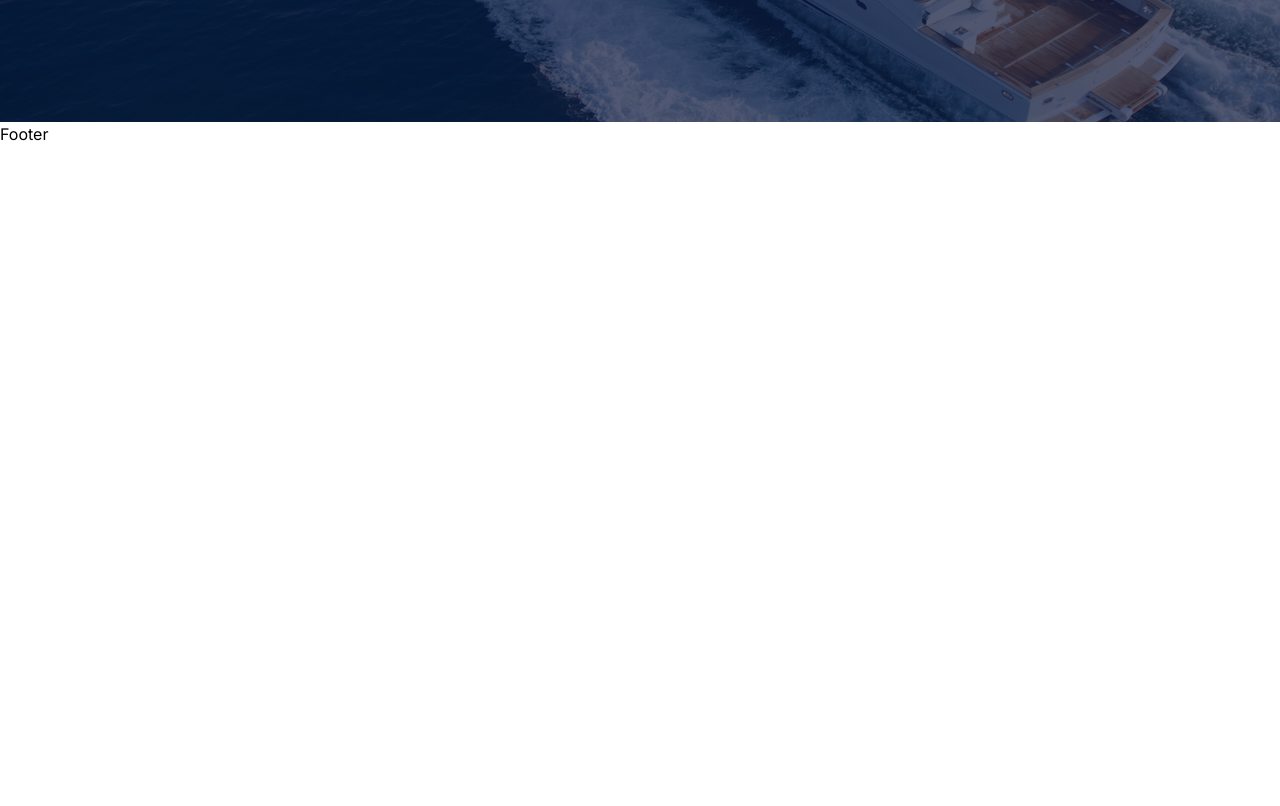
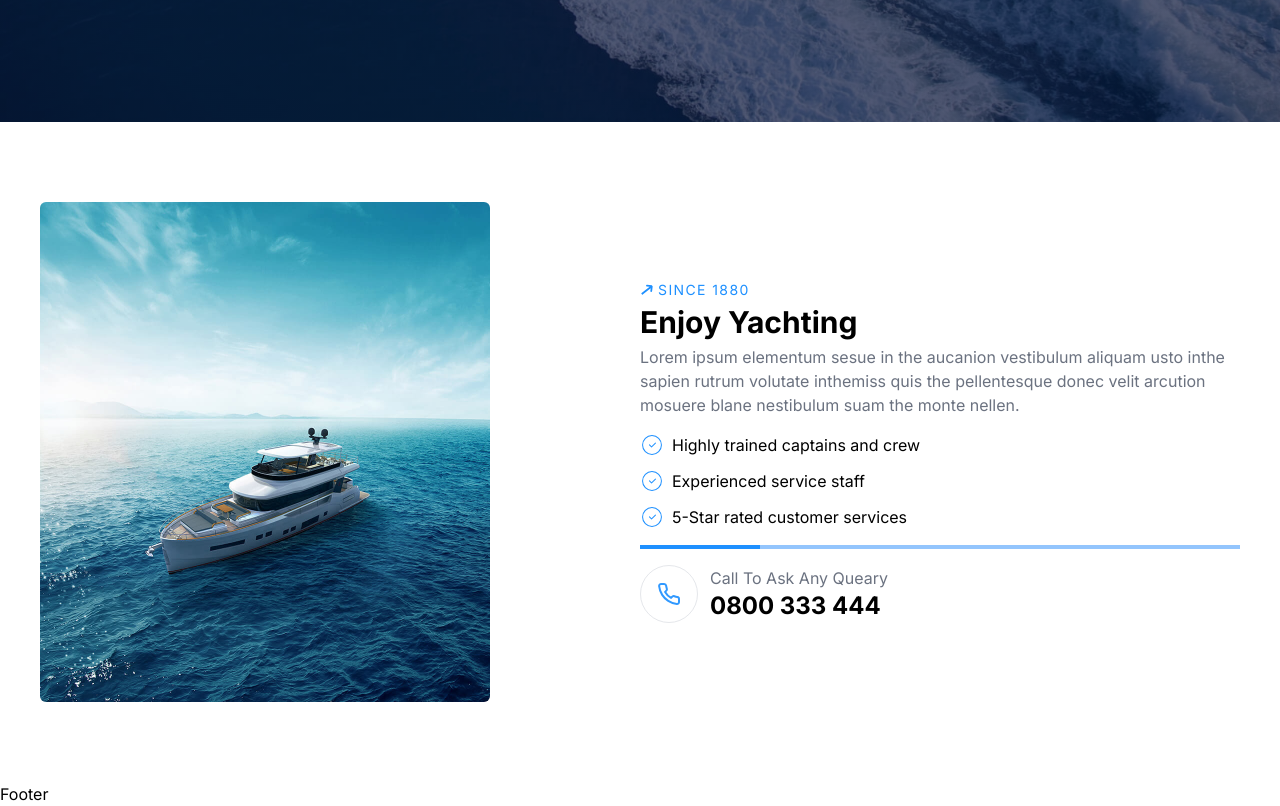
Before and after one commit to mdrobin45/yacht-renter, a Next.js app: page / in a window 1280 px wide. Shown: the part 760-1566 px from the top of the page. Before the commit the page ends 906 px from the top, so only its background shows below. Built offline with nearby package versions, Linux system fonts and the light colour scheme.

Commit message:
about section section done

```diff
--- /dev/null
+++ b/src/app/components/global/subHeading/subHeading.js
@@ -0,0 +1,12 @@
+import { FaArrowRightLong } from "react-icons/fa6";
+
+const SubHeading = ({ children }) => {
+   return (
+      <div className="flex items-center gap-1 text-primary uppercase tracking-widest text-sm">
+         <FaArrowRightLong className=" rotate-[322deg]" />
+         <p>{children}</p>
+      </div>
+   );
+};
+
+export default SubHeading;
--- /dev/null
+++ b/src/app/components/homeComponents/about/about.js
@@ -0,0 +1,62 @@
+import Image from "next/image";
+import { CiCircleCheck } from "react-icons/ci";
+import { FiPhone } from "react-icons/fi";
+import Container from "../../global/container/container";
+import SubHeading from "../../global/subHeading/subHeading";
+import aboutThumbnail from "/public/images/about4.jpg";
+
+const About = () => {
+   return (
+      <Container>
+         <section className="flex items-center justify-between py-20">
+            <div className="w-2/4">
+               <Image
+                  className="rounded-md"
+                  width={450}
+                  height={600}
+                  src={aboutThumbnail.src}
+                  alt="about"
+               />
+            </div>
+            <div className="w-2/4">
+               <SubHeading>SINCE 1880</SubHeading>
+               <h2 className="text-h2 font-bold">Enjoy Yachting</h2>
+               <p className="text-gray-500">
+                  Lorem ipsum elementum sesue in the aucanion vestibulum aliquam
+                  usto inthe sapien rutrum volutate inthemiss quis the
+                  pellentesque donec velit arcution mosuere blane nestibulum
+                  suam the monte nellen.
+               </p>
+               <div className="gap-y-3 flex flex-col mt-4">
+                  <div className="flex items-center gap-2">
+                     <CiCircleCheck className="text-primary text-2xl" />
+                     <p>Highly trained captains and crew</p>
+                  </div>
+                  <div className="flex items-center gap-2">
+                     <CiCircleCheck className="text-primary text-2xl" />
+                     <p>Experienced service staff</p>
+                  </div>
+                  <div className="flex items-center gap-2">
+                     <CiCircleCheck className="text-primary text-2xl" />
+                     <p>5-Star rated customer services</p>
+                  </div>
+               </div>
+               <div className="w-full h-1 bg-blue-300 mt-4">
+                  <div className="bg-primary block h-full w-1/5"></div>
+               </div>
+               <div className="flex items-center gap-3 mt-4">
+                  <div className="border text-2xl borer-primary p-4 text-primary rounded-full">
+                     <FiPhone className="animate-pulse" />
+                  </div>
+                  <div>
+                     <p className="text-gray-500">Call To Ask Any Queary</p>
+                     <h3 className="text-2xl font-bold">0800 333 444</h3>
+                  </div>
+               </div>
+            </div>
+         </section>
+      </Container>
+   );
+};
+
+export default About;
--- a/src/app/components/homeComponents/banner/banner.js
+++ b/src/app/components/homeComponents/banner/banner.js
@@ -1,15 +1,19 @@
-import bannerBg from "../../../../../public/images/banner.jpg";
+import bannerBg from "../../../../../public/images/banner.webp";
 import Button from "../../global/button/button";
+import SubHeading from "../../global/subHeading/subHeading";
 
 const Banner = () => {
    return (
       <div
          style={{
             background: `linear-gradient(0deg, rgba(6, 17, 56, 0.7), rgba(6, 17, 56, 0.7)), url(${bannerBg.src})`,
+            backgroundPosition: "center center",
+            backgroundAttachment: "fixed",
+            backgroundSize: "cover",
          }}
          className="flex items-center flex-col justify-center h-[90vh]">
-         <p className="text-primary">YACHT & BOATS</p>
-         <h2 className="text-6xl py-3 font-bold text-white">
+         <SubHeading>YACHT & BOATS</SubHeading>
+         <h2 className="text-h1 py-3 font-bold text-white">
             Bespoke Yacht Charter
          </h2>
          <p className="text-white pb-4">
--- a/src/app/page.js
+++ b/src/app/page.js
@@ -1,9 +1,11 @@
+import About from "./components/homeComponents/about/about";
 import Banner from "./components/homeComponents/banner/banner";
 
 const Home = () => {
    return (
       <section>
          <Banner />
+         <About />
       </section>
    );
 };
--- a/tailwind.config.js
+++ b/tailwind.config.js
@@ -11,6 +11,10 @@ module.exports = {
             primary: "#1E90FF",
             secondary: "#061138",
          },
+         fontSize: {
+            h1: "60px",
+            h2: "30px",
+         },
          backgroundImage: {
             "gradient-radial": "radial-gradient(var(--tw-gradient-stops))",
             "gradient-conic":
```
Also changed, not shown: public/images/about4.jpg (added), public/images/banner.jpg (deleted).
